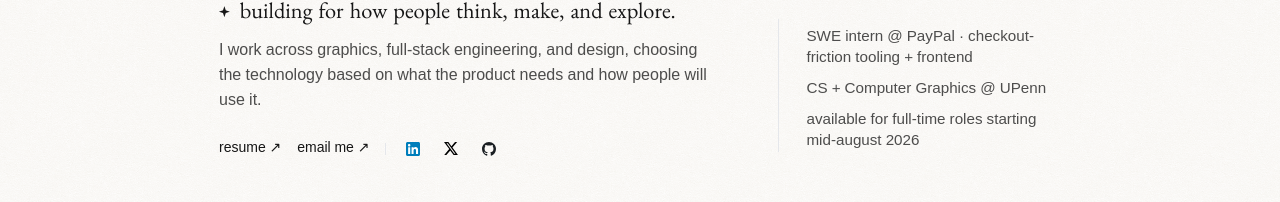
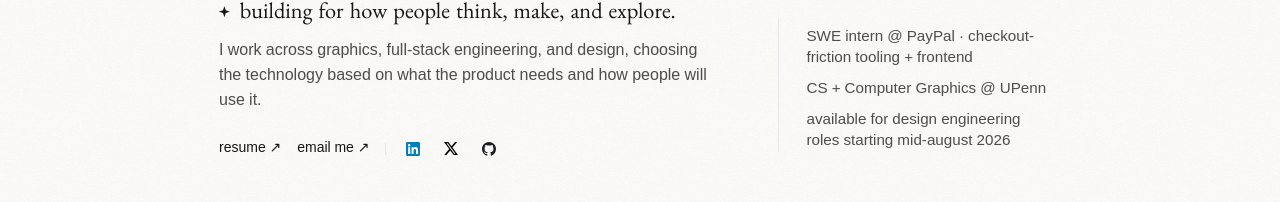
Before and after one commit to kimestelle/my-portfolio, a Next.js app: page / in a window 1280 px wide. Shown: the part 210-412 px from the top of the page. Built offline with nearby package versions, Linux system fonts and the light colour scheme; a web font is replaced by a local one.

Commit message:
changed copy

```diff
--- a/src/app/components/StatusMarginNote.tsx
+++ b/src/app/components/StatusMarginNote.tsx
@@ -5,7 +5,7 @@ import { motion, useReducedMotion } from 'framer-motion';
 const STATUS_ITEMS = [
   'SWE intern @ PayPal · checkout-friction tooling + frontend',
   'CS + Computer Graphics @ UPenn',
-  'available for full-time roles starting mid-august 2026',
+  'available for design engineering roles starting mid-august 2026',
 ];
 
 const containerVariants = {
```
